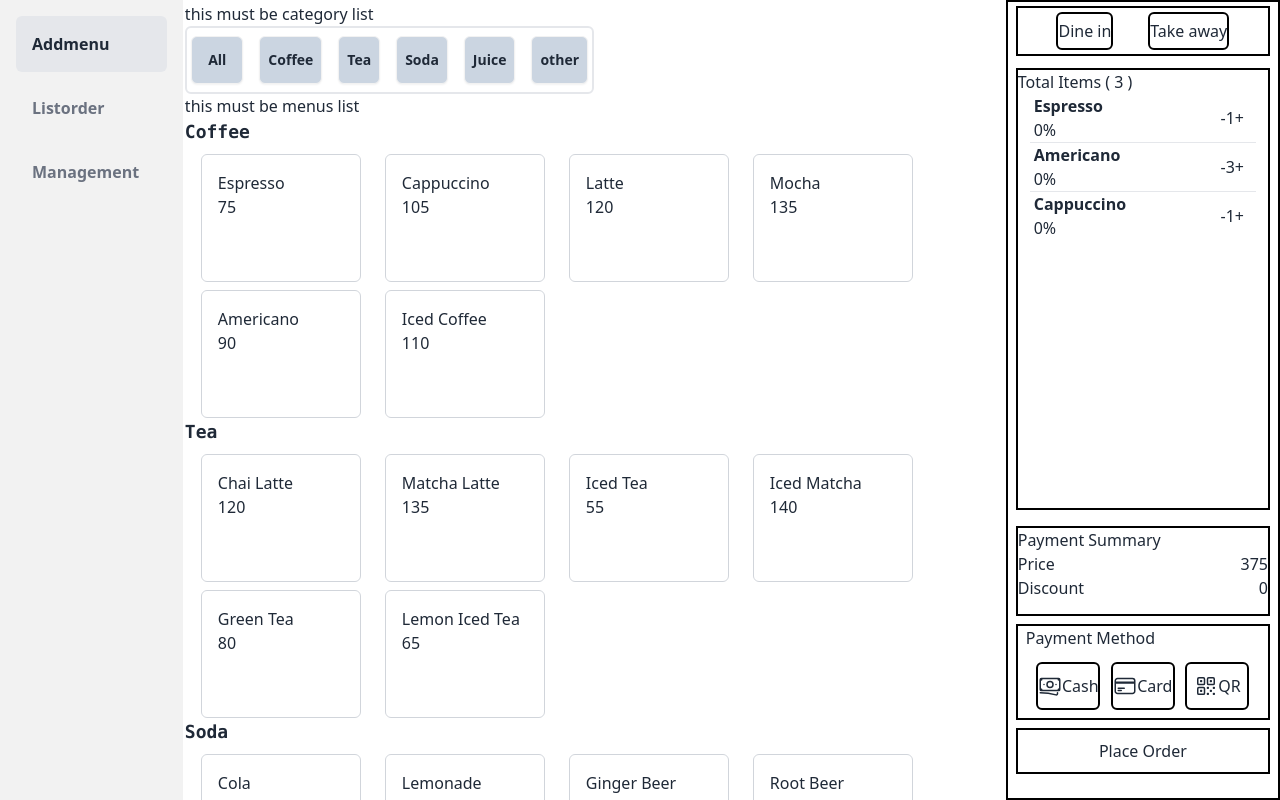
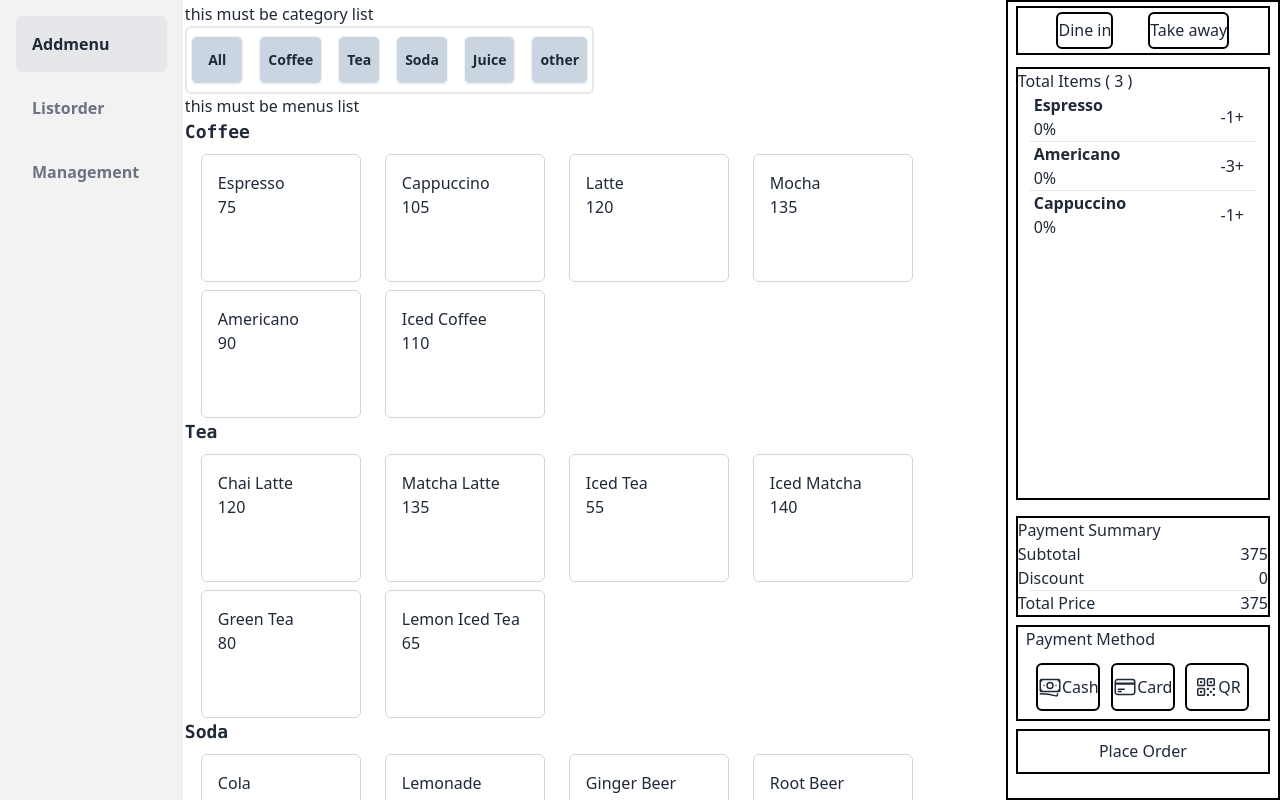
Before and after one commit to cnc2003/PROJECT2-SEC-1-PenNgiMark, a Vue app: page / in a window 1280 px wide. Built offline with nearby package versions, Linux system fonts and the light colour scheme; data requests are answered from the project's data file.

Commit message:
fix: display discount

```diff
--- a/src/components/page/Addmenu.vue
+++ b/src/components/page/Addmenu.vue
@@ -1,5 +1,5 @@
 <script setup>
-import { ref, watch, onMounted } from "vue"
+import { ref, watch, computed, onMounted } from "vue"
 
 import { getList } from "../../lib/fetch.js"
 import CartList from "../CartList.vue"
@@ -9,8 +9,7 @@ const filterResult = ref(null) //default data
 const afterFilterResult = ref(null) // default value
 const promotions = ref([])
 const discount = ref(0)
-const price = ref(0)
-const totalPrice = ref(0)
+const subtotalPrice = ref(0)
 
 async function fetchMenuData() {
     filterResult.value = await getList("Menus") // is array
@@ -18,6 +17,15 @@ async function fetchMenuData() {
 }
 fetchMenuData()
 
+onMounted(async () => {
+    const [menusRes, promotionsRes] = await Promise.all([
+        getList("Menus"),
+        getList("Promotions"),
+    ])
+    fetchMenuData()
+    promotions.value = promotionsRes
+    // filterResult.value = menusRes
+})
 
 function filterCategory(inputCategory) {
     console.log(inputCategory)
@@ -65,7 +73,6 @@ const mocDrinks = [
 ]
 const menusInCart = ref(mocDrinks)
 
-
 const calculateDiscount = () => {
     let totalDiscount = 0
 
@@ -86,21 +93,25 @@ const calculateDiscount = () => {
     // return totalDiscount
 }
 
-const getTotalPrice = () => {
+const getSubtotalPrice = () => {
     let price = 0
     menusInCart.value.forEach((item) => {
         price += item.price * item.quantity
     })
-    return price
+    subtotalPrice.value = price
 }
 watch(
     () => menusInCart,
     (newCart) => {
         // console.log(newCart.value)
         calculateDiscount()
+        getSubtotalPrice()
     },
     { deep: true, immediate: true }
 )
+const totalPrice = computed(() => {
+    return subtotalPrice.value - discount.value
+})
 
 const paymentMethod = ref("")
 </script>
@@ -172,13 +183,20 @@ const paymentMethod = ref("")
             <div class="border-2 border-black m-2 h-1/5">
                 Payment Summary
                 <div class="flex justify-between">
-                    <p>Price</p>
-                    <p>{{ getTotalPrice() }}</p>
+                    <p>Subtotal</p>
+                    <p>{{ subtotalPrice }}</p>
                 </div>
                 <div class="flex justify-between">
                     <p>Discount</p>
                     <p>
                         {{ discount }}
+                    </p>
+                </div>
+                <hr class="mx-3"/>
+                <div class="flex justify-between">
+                    <p>Total Price</p>
+                    <p>
+                        {{ totalPrice }}
                     </p>
                 </div>
             </div>
```
